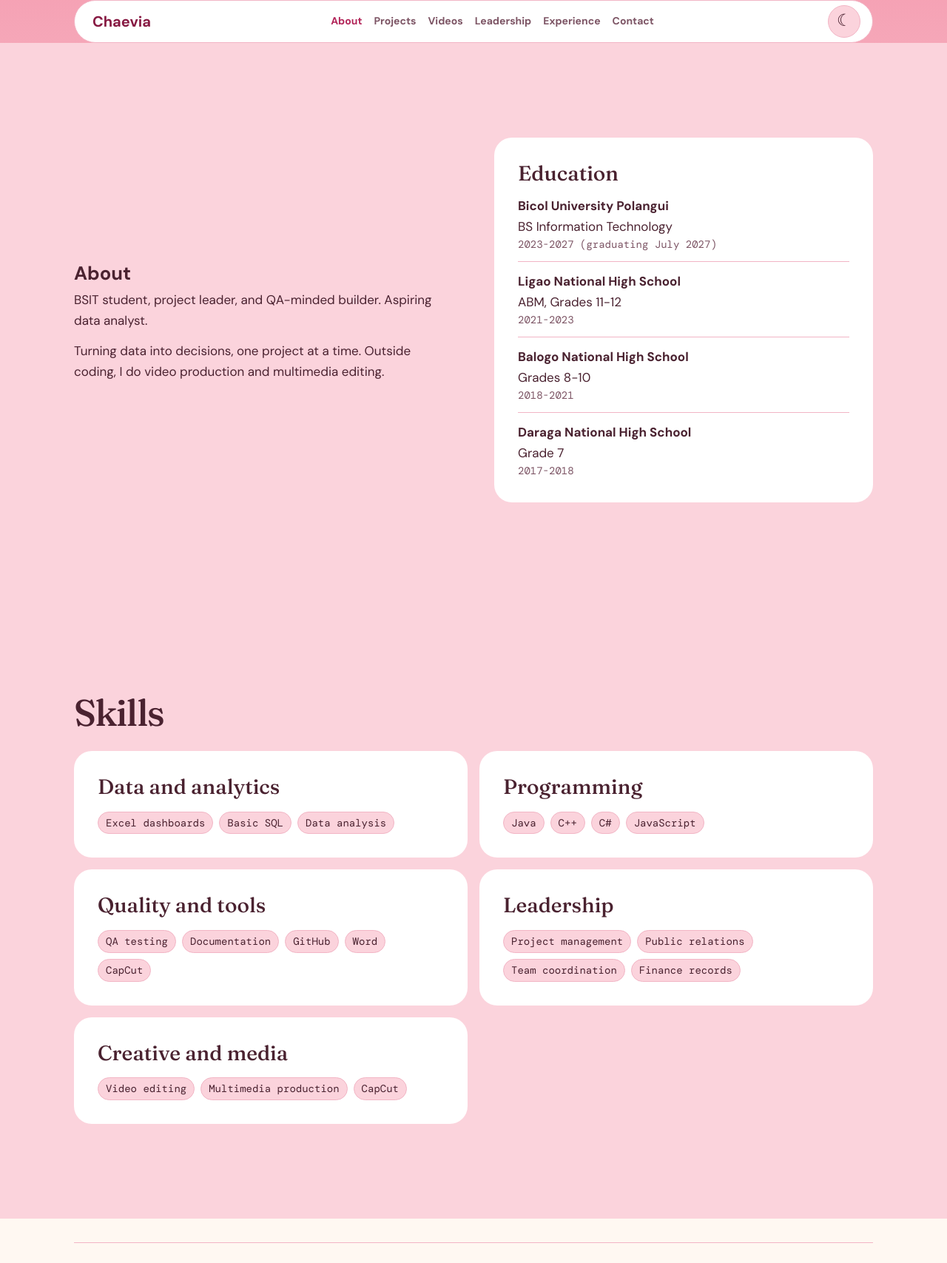
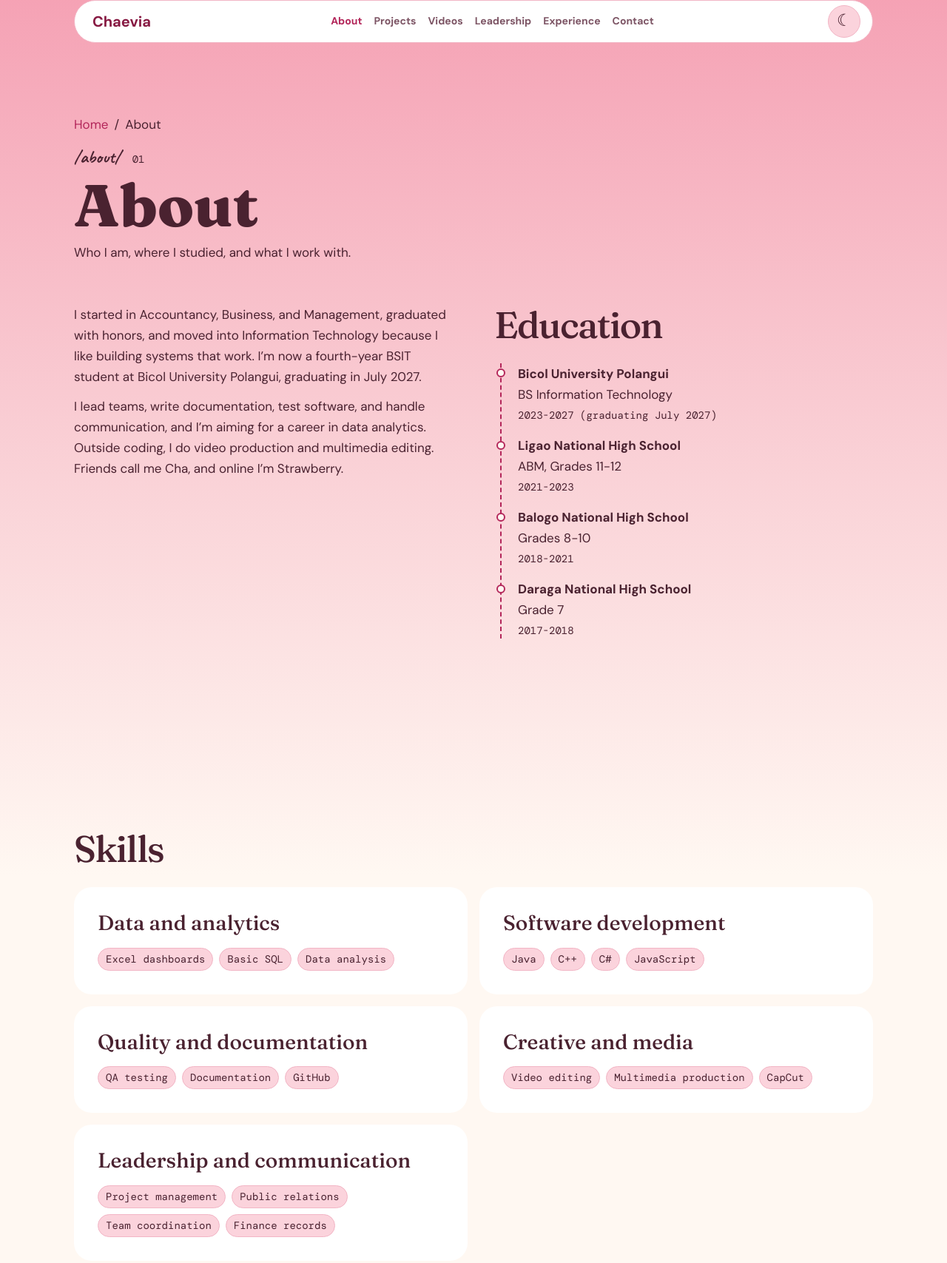
Before and after one commit to strawberrycha/Chaevia, a plain HTML site: page about.html in a window 1280 px wide. Shown: the part 16-1723 px from the top of the page at 74% size. Drawn offline with nearby package versions, Linux system fonts and the light colour scheme; a web font is replaced by a local one.

Commit message:
feat: add about page with education timeline and grouped skills
Expands the About copy, removes duplicate skills, and groups skills into five categories.

```diff
--- a/about.html
+++ b/about.html
@@ -34,49 +34,35 @@
     </div>
   </header>
   <main id="content" tabindex="-1">
-    <section class="section-band" id="about" aria-labelledby="about-title">
-      <div class="section-inner wrap about-grid">
+    <div class="page-header wrap">
+      <nav class="breadcrumb" aria-label="Breadcrumb"><a href="index.html">Home</a><span aria-hidden="true">/</span><span aria-current="page">About</span></nav>
+      <div class="page-meta"><span class="slash-label">/about/</span><span class="page-index">01</span></div>
+      <h1 id="page-title">About</h1>
+      <p>Who I am, where I studied, and what I work with.</p>
+    </div>
+    <section class="section-inner wrap about-grid" aria-labelledby="education-title">
       <div class="about-copy">
-          <h1 id="about-title">About</h1>
-          <p>BSIT student, project leader, and QA-minded builder. Aspiring data analyst.</p>
-          <p>Turning data into decisions, one project at a time. Outside coding, I do video production and multimedia editing.</p>
+        <p>I started in Accountancy, Business, and Management, graduated with honors, and moved into Information Technology because I like building systems that work. I’m now a fourth-year BSIT student at Bicol University Polangui, graduating in July 2027.</p>
+        <p>I lead teams, write documentation, test software, and handle communication, and I’m aiming for a career in data analytics. Outside coding, I do video production and multimedia editing. Friends call me Cha, and online I’m Strawberry.</p>
       </div>
-        <div class="card education">
-          <h3>Education</h3>
-          <ul>
+      <div>
+        <h2 id="education-title">Education</h2>
+        <ul class="timeline education">
           <li><strong>Bicol University Polangui</strong><span>BS Information Technology</span><span class="record-date">2023-2027 (graduating July 2027)</span></li>
           <li><strong>Ligao National High School</strong><span>ABM, Grades 11-12</span><span class="record-date">2021-2023</span></li>
           <li><strong>Balogo National High School</strong><span>Grades 8-10</span><span class="record-date">2018-2021</span></li>
           <li><strong>Daraga National High School</strong><span>Grade 7</span><span class="record-date">2017-2018</span></li>
         </ul>
       </div>
-      </div>
     </section>
-    <section class="section-band" id="skills" aria-labelledby="skills-title">
-      <div class="section-inner wrap">
+    <section class="section-inner wrap" aria-labelledby="skills-title">
       <h2 id="skills-title">Skills</h2>
       <div class="skills-grid">
-          <div class="card">
-            <h3>Data and analytics</h3>
-            <ul class="chips"><li>Excel dashboards</li><li>Basic SQL</li><li>Data analysis</li></ul>
-          </div>
-          <div class="card">
-            <h3>Programming</h3>
-            <ul class="chips"><li>Java</li><li>C++</li><li>C#</li><li>JavaScript</li></ul>
-          </div>
-          <div class="card">
-            <h3>Quality and tools</h3>
-            <ul class="chips"><li>QA testing</li><li>Documentation</li><li>GitHub</li><li>Word</li><li>CapCut</li></ul>
-          </div>
-          <div class="card">
-            <h3>Leadership</h3>
-            <ul class="chips"><li>Project management</li><li>Public relations</li><li>Team coordination</li><li>Finance records</li></ul>
-          </div>
-          <div class="card">
-            <h3>Creative and media</h3>
-            <ul class="chips"><li>Video editing</li><li>Multimedia production</li><li>CapCut</li></ul>
-          </div>
-        </div>
+        <div class="card"><h3>Data and analytics</h3><ul class="chips"><li>Excel dashboards</li><li>Basic SQL</li><li>Data analysis</li></ul></div>
+        <div class="card"><h3>Software development</h3><ul class="chips"><li>Java</li><li>C++</li><li>C#</li><li>JavaScript</li></ul></div>
+        <div class="card"><h3>Quality and documentation</h3><ul class="chips"><li>QA testing</li><li>Documentation</li><li>GitHub</li></ul></div>
+        <div class="card"><h3>Creative and media</h3><ul class="chips"><li>Video editing</li><li>Multimedia production</li><li>CapCut</li></ul></div>
+        <div class="card"><h3>Leadership and communication</h3><ul class="chips"><li>Project management</li><li>Public relations</li><li>Team coordination</li><li>Finance records</li></ul></div>
       </div>
     </section>
   </main>
--- a/assets/css/components.css
+++ b/assets/css/components.css
@@ -165,8 +165,8 @@
   display: grid;
   gap: 16px;
 }
-.about-copy { align-self: center; }
-.about-copy p { max-width: 46ch; }
+.about-copy { align-self: start; }
+.about-copy p { max-width: 68ch; }
 .about-copy p + p { margin-block-start: 12px; }
 .card {
   min-width: 0;
@@ -180,11 +180,6 @@
   font: var(--heading-weight) clamp(1.25rem, 2.4vw, 1.75rem)/1.2 var(--heading);
 }
 .card p + p { margin-block-start: 12px; }
-.education li + li {
-  margin-block-start: 12px;
-  padding-block-start: 12px;
-  border-block-start: 1px solid var(--edge);
-}
 .education strong, .education span { display: block; }
 .record-date {
   color: var(--mut);
```
Lines whose indentation alone changed are shown as unchanged.
